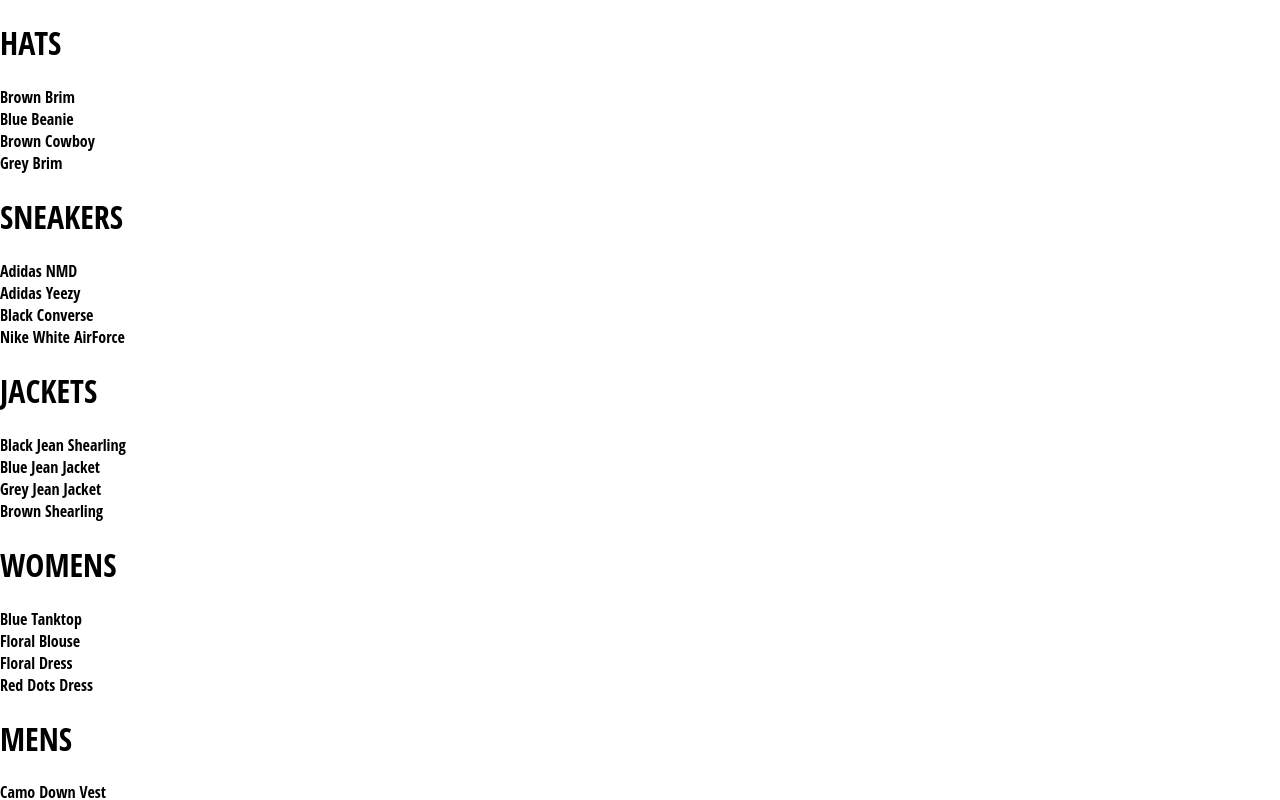
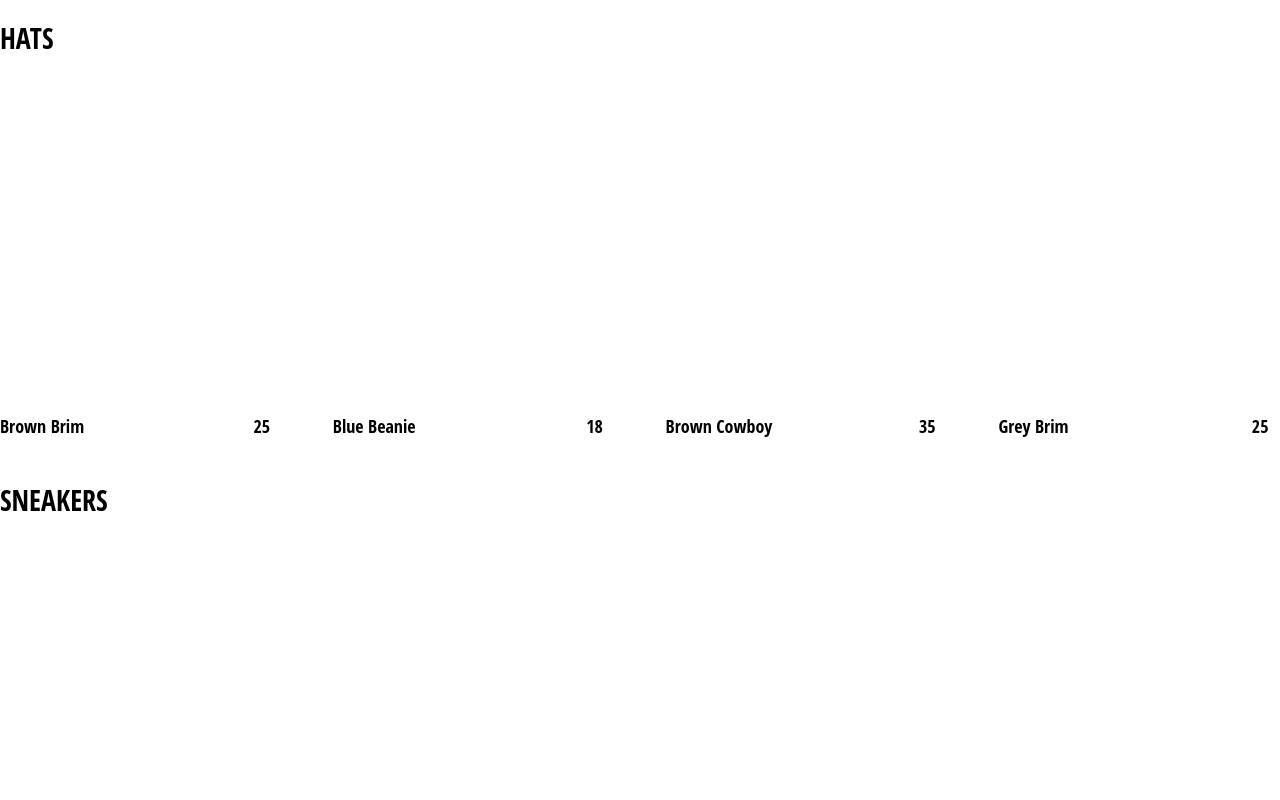
Before and after one commit to MohamedBelhedi/kleidungshop, a React (Create React App) app: page /shop in a window 1280 px wide. Shown: the top 800 px of the page. Built offline with nearby package versions, Linux system fonts and the light colour scheme.

Commit message:
Neue Dateien mit Shop Item,new Data Update with new Shop Item files

```diff
--- /dev/null
+++ b/collection-item.styles.scss
@@ -0,0 +1,32 @@
+.collection-item {
+  width: 22%;
+  display: flex;
+  flex-direction: column;
+  height: 350px;
+  align-items: center;
+
+  .image {
+    width: 100%;
+    height: 95%;
+    background-size: cover;
+    background-position: center;
+    margin-bottom: 5px;
+  }
+
+  .collection-footer {
+    width: 100%;
+    height: 5%;
+    display: flex;
+    justify-content: space-between;
+    font-size: 18px;
+
+    .name {
+      width: 90%;
+      margin-bottom: 15px;
+    }
+
+    .price {
+      width: 10%;
+    }
+  }
+}
--- /dev/null
+++ b/src/component/collection-item/collection-item.component.jsx
@@ -0,0 +1,27 @@
+import React from 'react'
+import { withRouter } from 'react-router-dom';
+import './collection-item.styles.scss'
+const CollectionItem=({id,name,price,imageUrl})=>(
+    <div className="collection-item">
+        <div
+        className="image"
+        style={{
+            backgroundImage:`(url${imageUrl})`
+        }}
+
+        />
+            <div className="collection-footer">
+                <span className="name">{name}</span>
+                <span className="price">{price}</span>
+
+
+
+        </div>
+
+
+    </div>
+)
+
+
+
+export default withRouter(CollectionItem);
--- /dev/null
+++ b/src/component/collection-item/collection-item.styles.scss
@@ -0,0 +1,32 @@
+.collection-item {
+    width: 22%;
+    display: flex;
+    flex-direction: column;
+    height: 350px;
+    align-items: center;
+
+    .image {
+      width: 100%;
+      height: 95%;
+      background-size: cover;
+      background-position: center;
+      margin-bottom: 5px;
+    }
+
+    .collection-footer {
+      width: 100%;
+      height: 5%;
+      display: flex;
+      justify-content: space-between;
+      font-size: 18px;
+
+      .name {
+        width: 90%;
+        margin-bottom: 15px;
+      }
+
+      .price {
+        width: 10%;
+      }
+    }
+  }
--- a/src/component/preview-collection/preview-collection.component.jsx
+++ b/src/component/preview-collection/preview-collection.component.jsx
@@ -1,13 +1,14 @@
 import React from 'react'
 import './preview-collection.styles.scss'
+import CollectionItem from '../collection-item/collection-item.component';
 
 const PreviewCollection=({title,items})=>(
     <div className="preview-collection">
         <h1 className="title">{title.toUpperCase()}</h1>
         <div className="preview">
             {
-                items.filter((item,idx)=>idx<4).map((item)=>(
-                    <div key={item.id}>{item.name}</div>
+                items.filter((item,idx)=>idx<4).map(({id,...otherItemProps})=>(
+                    <CollectionItem key={id} {...otherItemProps}/>
                 ))
 
             }
--- a/src/component/preview-collection/preview-collection.styles.scss
+++ b/src/component/preview-collection/preview-collection.styles.scss
@@ -0,0 +1,15 @@
+.preview-collection {
+    display: flex;
+    flex-direction: column;
+    margin-bottom: 30px;
+
+    .title {
+      font-size: 28px;
+      margin-bottom: 25px;
+    }
+
+    .preview {
+      display: flex;
+      justify-content: space-between;
+    }
+  }
```
Also changed, not shown: collection-preview.styles.scss (added, +15 -0 lines).
